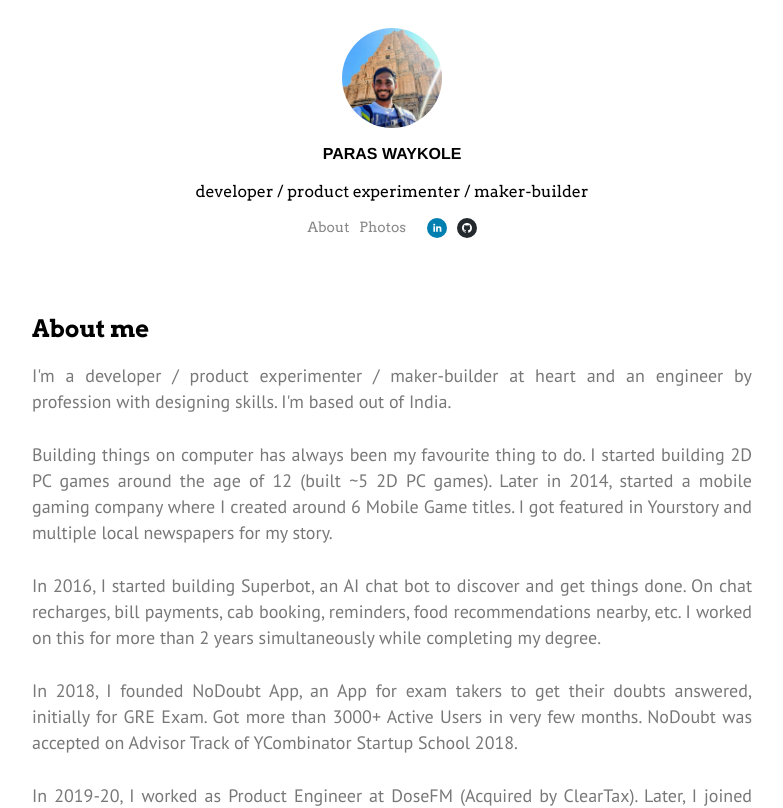
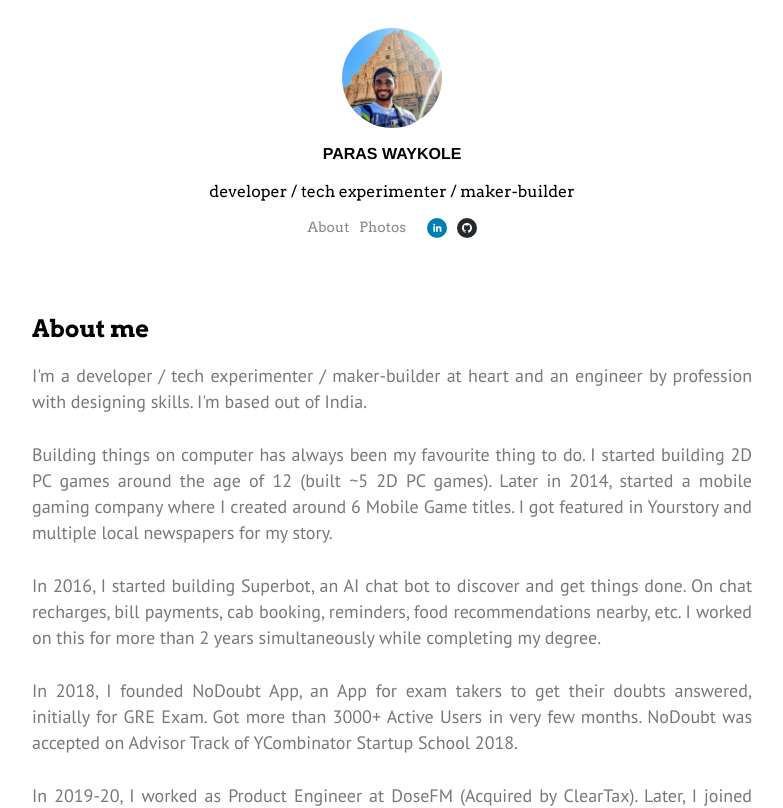
Before and after one commit to paraswaykole/paraswaykole-personal-website, a Next.js app: page / in a window 1280 px wide. Shown: the top 808 px of the page, without its empty margins (248-1031 px from the left). Built offline with nearby package versions, Linux system fonts and the light colour scheme.

Commit message:
update about

```diff
--- a/components/header.js
+++ b/components/header.js
@@ -21,7 +21,7 @@
               <a>Paras Waykole</a>
             </Link>
           </h1>
-          <p>developer / product experimenter / maker-builder</p>
+          <p>developer / tech experimenter / maker-builder</p>
         </div>
 
         <nav role="navigation" className="main-navigation">
--- a/pages/index.js
+++ b/pages/index.js
@@ -14,7 +14,7 @@
         <h1 className="title">About me</h1>
         <div className="content">
           <p>
-            I&apos;m a developer / product experimenter / maker-builder at heart and an engineer by profession with
+            I&apos;m a developer / tech experimenter / maker-builder at heart and an engineer by profession with
             designing skills. I&apos;m based out of India.
           </p>
           <p>
```
